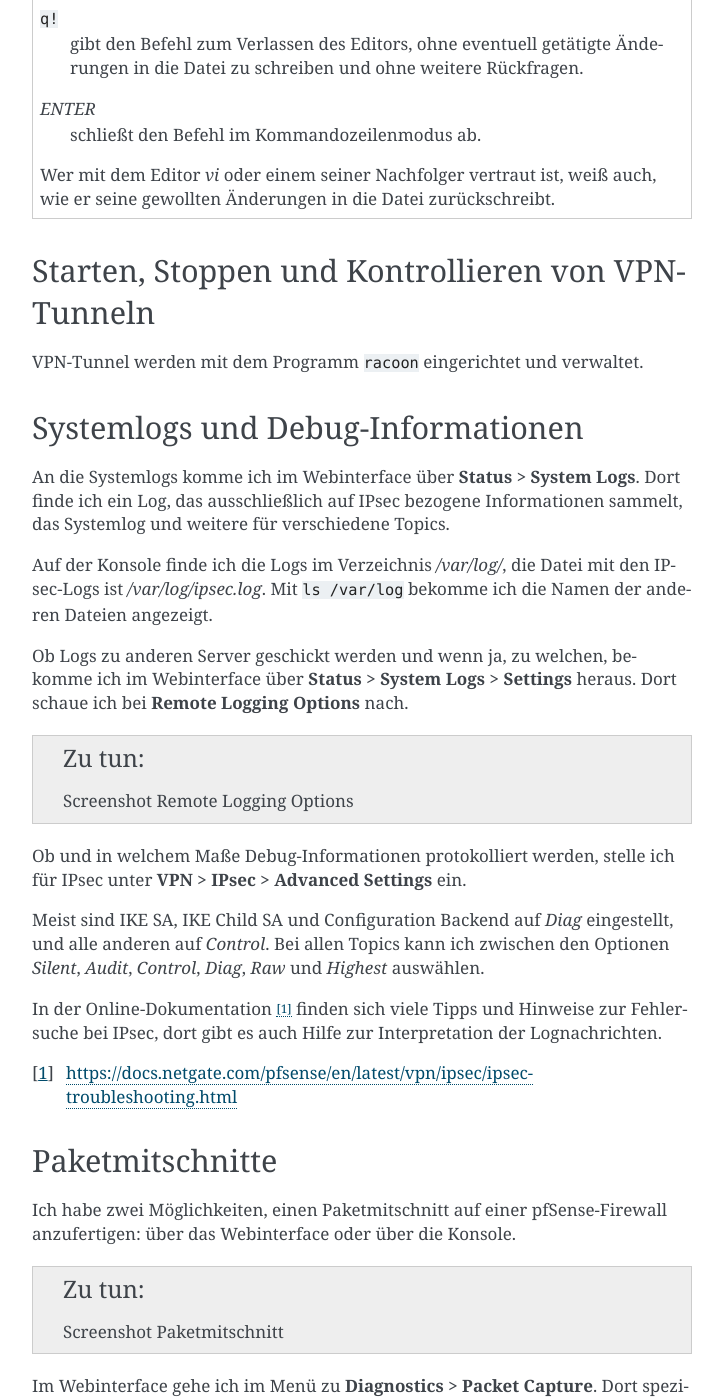
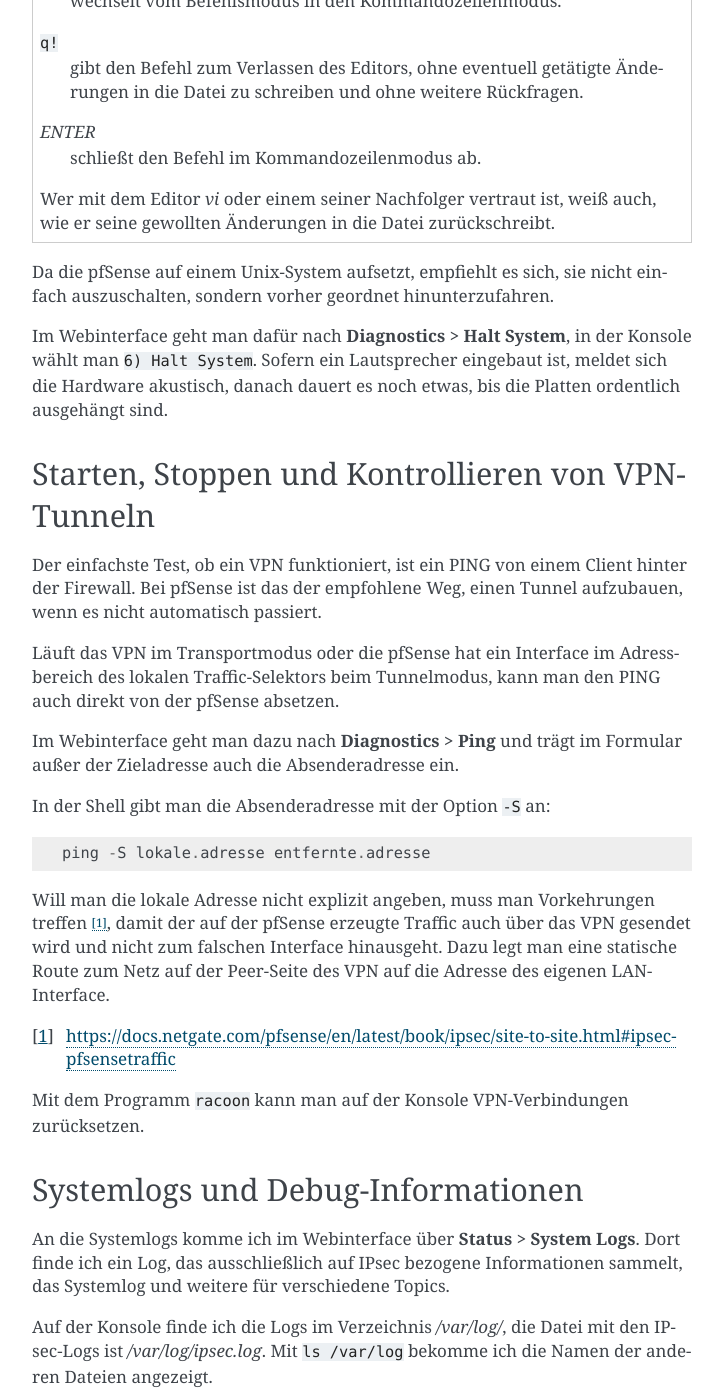
Before and after one commit to matwei-books/Fehlersuche-bei-IPsec-VPN-mit-IKEv2, a Sphinx documentation site: the page built from source/software/pfsense.rst, in a window 1280 px wide and 1400 px high, scrolled down 1149 px. Shown: the whole window, without its empty margins (388-1111 px from the left). Built offline with Sphinx 7.4.7, drawn with Linux system fonts in a browser that asks for light colours; some of the changed text lies outside the part shown.

Commit message:
Verbindungstests, Besonderheiten

```diff
--- a/source/software/pfsense.rst
+++ b/source/software/pfsense.rst
@@ -7,6 +7,7 @@
 
 Für die Konfiguration steht eein Web-Interface zur Verfügung, mit dem
 alle enthaltenen Komponenten konfiguriert werden können.
+Das Webinterface der pfSense benötigt JavaScript.
 Es ist nicht nötig, bei pfSense die Kommandozeile zu benutzen.
 Immerhin ist es möglich.
 
@@ -67,11 +68,44 @@
    weiß auch, wie er seine gewollten Änderungen in die Datei
    zurückschreibt.
 
+Da die pfSense auf einem Unix-System aufsetzt, empfiehlt es sich, sie
+nicht einfach auszuschalten, sondern vorher geordnet hinunterzufahren.
+
+Im Webinterface geht man dafür nach **Diagnostics > Halt System**, in
+der Konsole wählt man ``6) Halt System``. Sofern ein Lautsprecher
+eingebaut ist, meldet sich die Hardware akustisch, danach dauert es noch
+etwas, bis die Platten ordentlich ausgehängt sind.
+
 Starten, Stoppen und Kontrollieren von VPN-Tunneln
 --------------------------------------------------
 
-VPN-Tunnel werden mit dem Programm ``racoon`` eingerichtet und
-verwaltet.
+Der einfachste Test, ob ein VPN funktioniert, ist ein PING von einem
+Client hinter der Firewall.
+Bei pfSense ist das der empfohlene Weg, einen Tunnel aufzubauen, wenn es
+nicht automatisch passiert.
+
+Läuft das VPN im Transportmodus oder die pfSense hat ein Interface im
+Adressbereich des lokalen Traffic-Selektors beim Tunnelmodus, kann man
+den PING auch direkt von der pfSense absetzen.
+
+Im Webinterface geht man dazu nach **Diagnostics > Ping** und trägt im
+Formular außer der Zieladresse auch die Absenderadresse ein.
+
+In der Shell gibt man die Absenderadresse mit der Option ``-S`` an::
+
+  ping -S lokale.adresse entfernte.adresse
+
+Will man die lokale Adresse nicht explizit angeben, muss man
+Vorkehrungen treffen [#]_, damit der auf der pfSense erzeugte
+Traffic auch über das VPN gesendet wird und nicht zum falschen Interface
+hinausgeht.
+Dazu legt man eine statische Route zum Netz auf der Peer-Seite des VPN
+auf die Adresse des eigenen LAN-Interface.
+
+.. [#] https://docs.netgate.com/pfsense/en/latest/book/ipsec/site-to-site.html#ipsec-pfsensetraffic
+
+Mit dem Programm ``racoon`` kann man auf der Konsole VPN-Verbindungen
+zurücksetzen.
 
 Systemlogs und Debug-Informationen
 ----------------------------------
```
